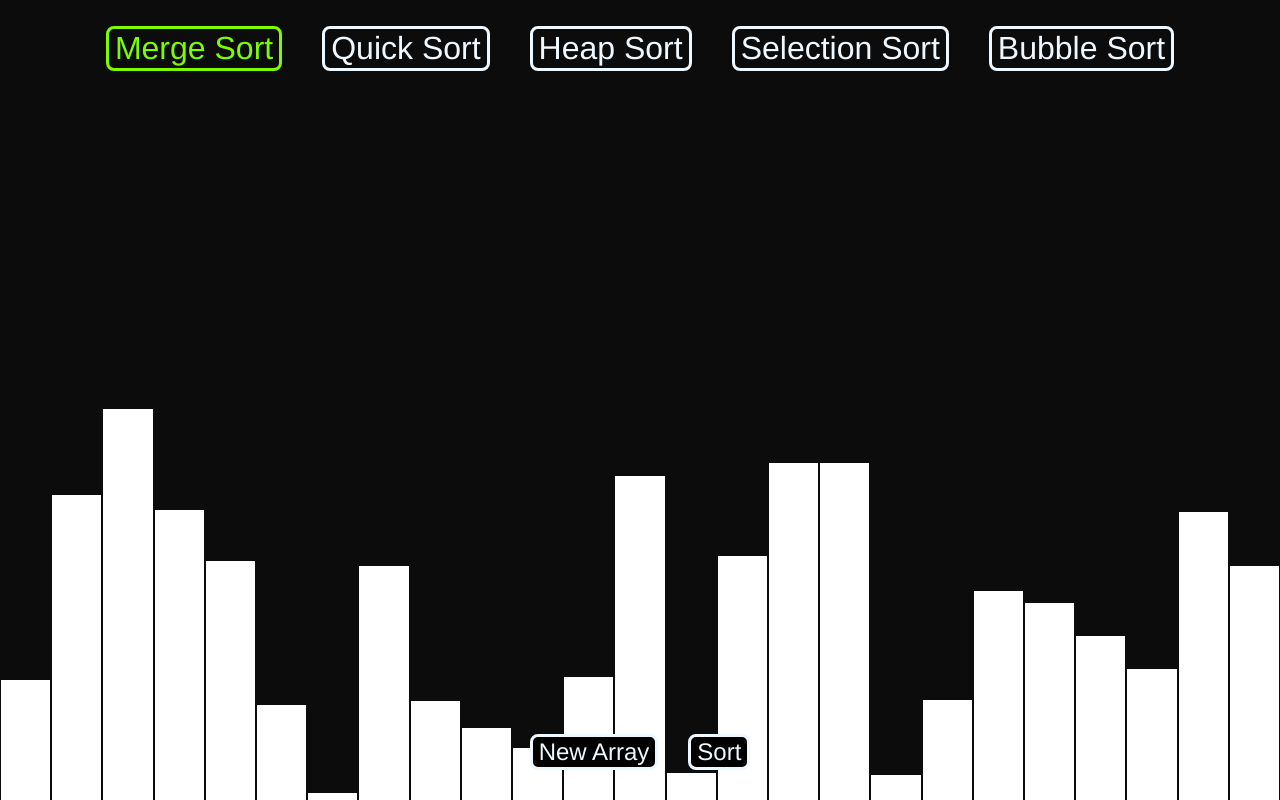
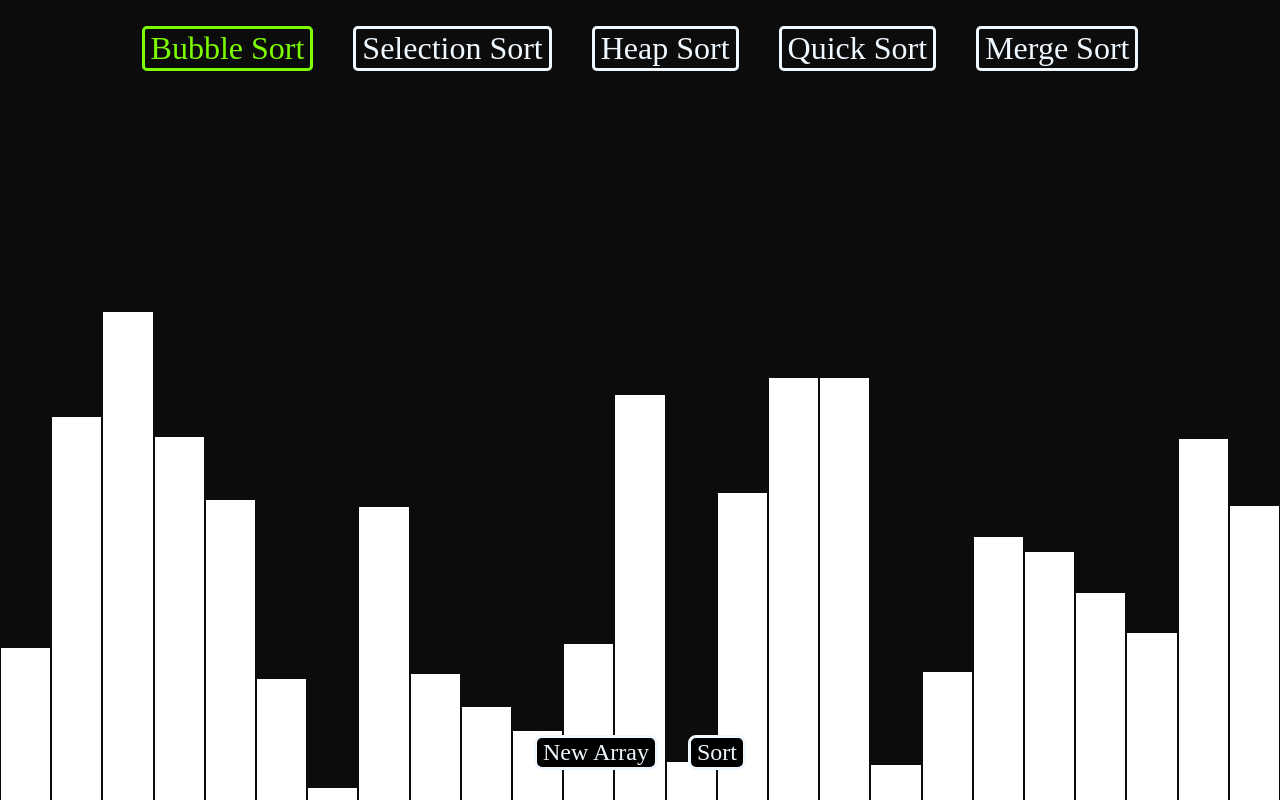
Before and after one commit to ashwinraonc-oss/Algorithm-Visualizer, a React (Create React App) app: page / in a window 1280 px wide. Built offline with nearby package versions, Linux system fonts and the light colour scheme.

Commit message:
font changes

```diff
--- a/src/SortingVisualizer/SortingVisualizer.css
+++ b/src/SortingVisualizer/SortingVisualizer.css
@@ -1,5 +1,5 @@
 *{
-    font-family: "Franklin Gothic Medium";
+    font-family: "Bahnschrift";
 }
 .array-bar {
     margin: 0 1px;
@@ -43,10 +43,10 @@ body {
     outline: none;
     background: none;
     appearance: none;
-    border-radius: 0.5rem;
+    border-radius: 0.3rem;
     background-color: transparent;
     font-size: 2rem;
-    font-weight: 400;
+    /* font-weight: 200px; */
     color:aliceblue;
 }
 .sort_buttons button span{
@@ -86,14 +86,14 @@ body {
 .run_buttons button{
     position: relative;
     border: 3px solid aliceblue;
-    transition: 0.4s ease-out;
+    transition: 0.2s ease-out;
     outline: none;
-    background-image: linear-gradient(to right, rgb(0, 0, 0) 50%, rgb(19, 216, 29) 50%);
+    background-image: linear-gradient(to right, rgb(0, 0, 0) 50%, orange 50%);
     background-size: 200%;
     appearance: none;
     border-radius: 0.5rem;
     font-size: 1.5rem;
-    font-weight: 400;
+    font-weight: 200;
     color:aliceblue;
 }
 .run_buttons{
--- a/src/SortingVisualizer/SortingVisualizer.jsx
+++ b/src/SortingVisualizer/SortingVisualizer.jsx
@@ -11,7 +11,7 @@ export default class SortingVisualizer extends React.Component {
         super(props);
         this.state = {
             array: [],
-            algorithm: 'merge', //default array on bootup
+            algorithm: 'bubble', //default array on bootup
             comparing: [],
             pivot: -1,
             sorted: [],
@@ -39,7 +39,7 @@ export default class SortingVisualizer extends React.Component {
                 const endTime = performance.now()
                 console.log(`Merge Sort took ${endTime - startTime} ms`)
 
-                this.animateMerge(sorted_arr, 35)
+                this.animateMerge(sorted_arr, 25)
                 break;
             }
 
@@ -240,11 +240,12 @@ export default class SortingVisualizer extends React.Component {
     render(){
         const{array, comparing, pivot, sorted} = this.state;
         let button_map = [
+            { id: 'bubble', label: 'Bubble Sort'},
+            { id: 'selection', label: 'Selection Sort'},
+            { id: 'heap', label: 'Heap Sort'},
+            { id: 'quick', label: 'Quick Sort'},
             { id: 'merge', label: 'Merge Sort'},
-            { id: 'quick', label: 'Quick Sort'},
-            { id: 'heap', label: 'Heap Sort'},
-            { id: 'selection', label: 'Selection Sort'},
-            { id: 'bubble', label: 'Bubble Sort'}
+
         ]
         return(
             <>
@@ -264,11 +265,7 @@ export default class SortingVisualizer extends React.Component {
                     ></div>
                 ))}
             </div>
-
             <div className = "buttons">
-
-
-
                 <div className = "sort_buttons">
                     {
                     button_map.map((item) => <button
@@ -282,8 +279,6 @@ export default class SortingVisualizer extends React.Component {
                     <button onClick={() => this.resetArray()}>New Array</button>
                     <button onClick={() => this.runSort(this.state.algorithm)}>Sort</button>
                 </div>
-
-
             </div>
         </>)
     }
@@ -293,7 +288,7 @@ export default class SortingVisualizer extends React.Component {
     function randomIntFromInterval(min, max) {
         return Math.floor(Math.random() * (max - min + 1) + min);
     }
-    function generateRandomArray(size = 25, min = 5, max = 400){
+    function generateRandomArray(size = 25, min = 10, max = 500){
         const local_array = [];
         for (let i = 0; i < size; i++){
             local_array.push(randomIntFromInterval(min, max));
```
Lines whose indentation alone changed are shown as unchanged.
